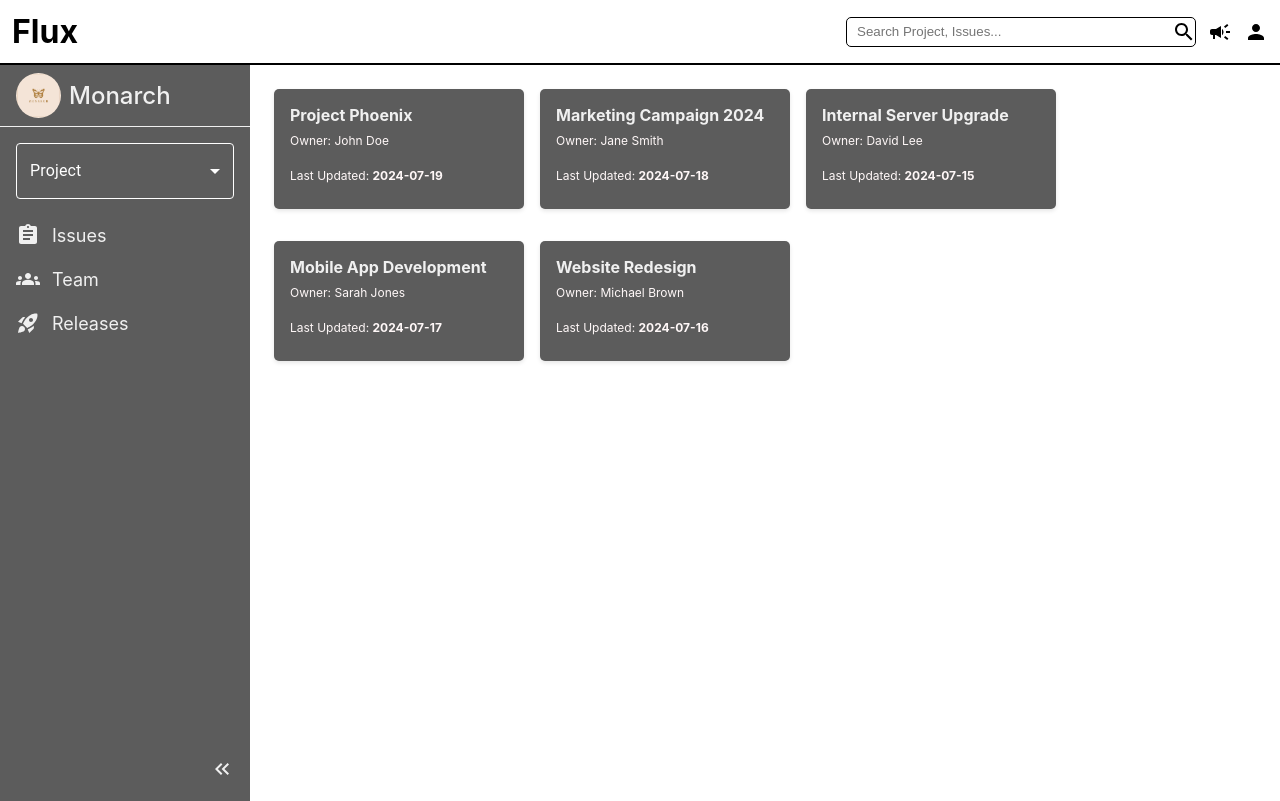
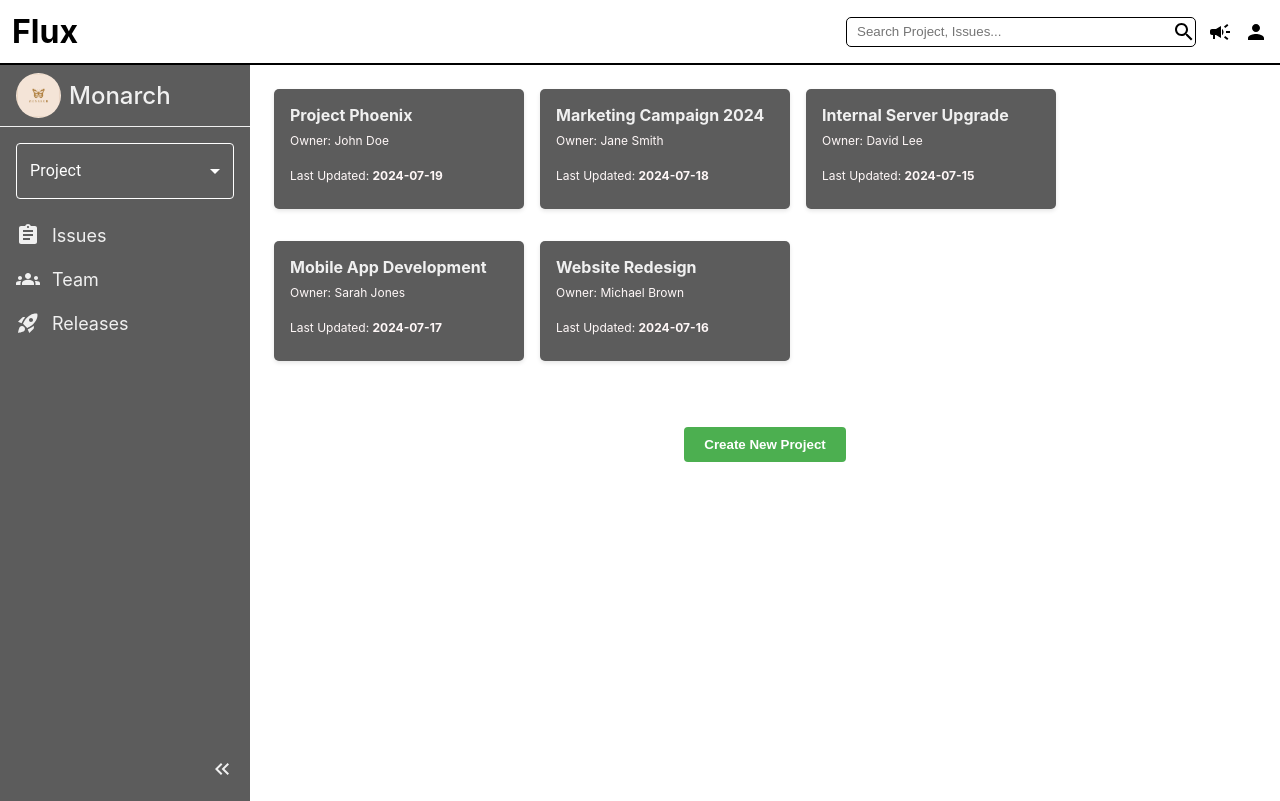
Before and after one commit to aksy007/Flux, a React (Vite) app: page / in a window 1280 px wide. Built offline with nearby package versions, Linux system fonts and the light colour scheme.

Commit message:
add btn to projects page

```diff
--- a/src/pages/Landing/partials/ProjectCards/ProjectCards.module.scss
+++ b/src/pages/Landing/partials/ProjectCards/ProjectCards.module.scss
@@ -39,3 +39,11 @@
 	font-weight: bold;
 	color: #fff8f8;
 }
+
+.newProject {
+	width: 100%;
+	display: flex;
+	align-items: center;
+	justify-content: center;
+	margin: 50px 0;
+}
--- a/src/pages/Landing/partials/ProjectCards/ProjectCards.tsx
+++ b/src/pages/Landing/partials/ProjectCards/ProjectCards.tsx
@@ -2,6 +2,7 @@ import React from 'react';
 import { ProjectCardsProps, ProjectCardProps } from '../../LandingData';
 import styles from './ProjectCards.module.scss';
 import { useNavigate } from 'react-router-dom';
+import Button from '../../../../common/Button/Button';
 
 const ProjectCard: React.FC<ProjectCardProps> = ({ project }) => {
 	const navigate = useNavigate();
@@ -31,7 +32,13 @@ const ProjectCard: React.FC<ProjectCardProps> = ({ project }) => {
 const ProjectCards: React.FC<ProjectCardsProps> = ({
 	userAuthorisedProjects,
 }) => {
+	const navigate = useNavigate();
+	const handleCreateNewProject = () => {
+		// TODO: Navigate to new project page
+		navigate('/new-project');
+	};
 	return (
+	<>
 		<div className={styles.projectCardList}>
 			{userAuthorisedProjects.map((project) => (
 				<ProjectCard
@@ -40,6 +47,13 @@ const ProjectCards: React.FC<ProjectCardsProps> = ({
 				/>
 			))}
 		</div>
+		<div className={styles.newProject}>
+		<Button
+			onClick={handleCreateNewProject}
+			btnText='Create New Project'
+		/>
+		</div>
+	</>
 	);
 };
 
```
